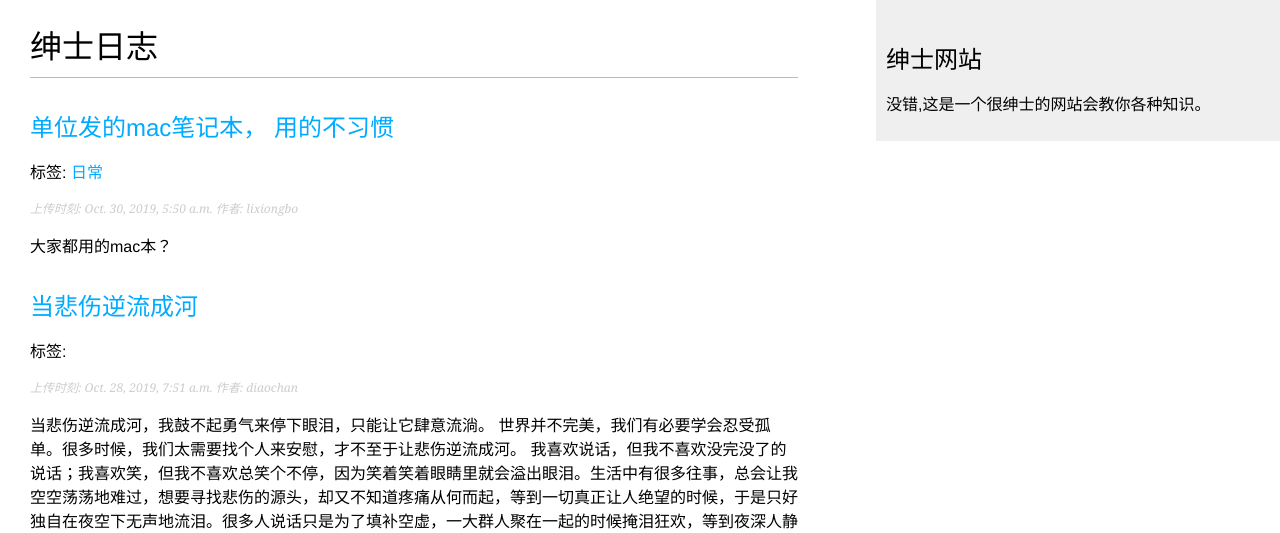
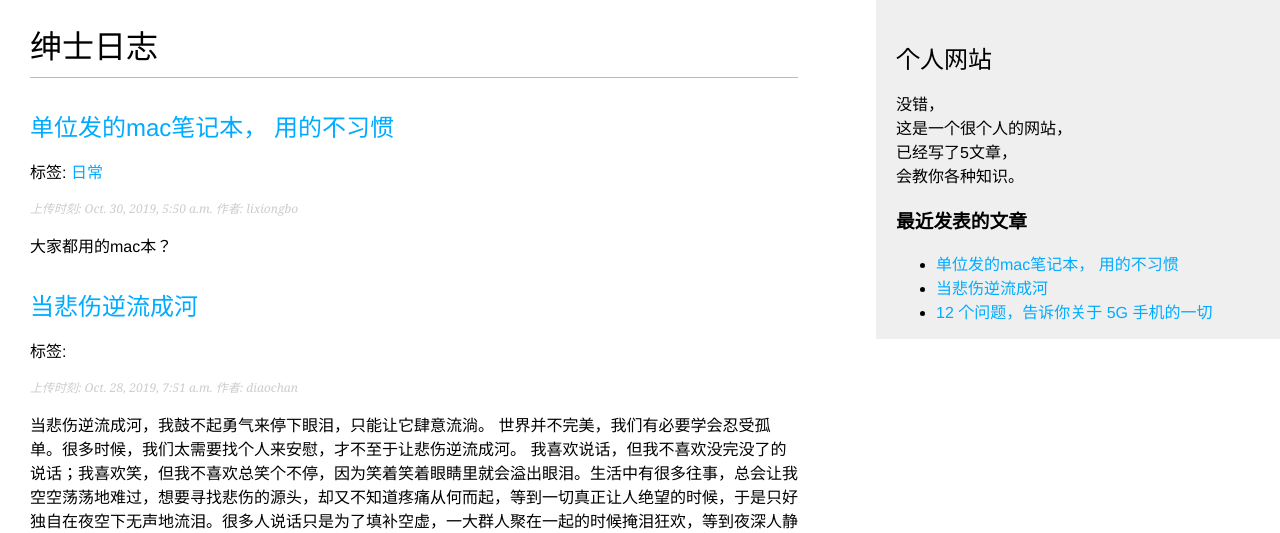
Before and after one commit to englishyj/mysite, a Django app: page /blog/ in a window 1280 px wide. Shown: the top 533 px of the page. Run offline with Django 3.2, Linux system fonts and the light colour scheme; data comes from the database, SQL or seed files in the repository; parts of the project's set-up code (start-up, migrations or seed data) failed here and were passed over.

Commit message:
update20191031

```diff
--- a/blog/static/css/blog.css
+++ b/blog/static/css/blog.css
@@ -29,7 +29,8 @@ h2 {
 #sidebar {
     float:right;
     width:30%;
-    padding:10px;
+    padding-top:10px;
+    padding-left:20px;
     background:#efefef;
     height:100%;
 }
--- a/blog/templates/blog/base.html
+++ b/blog/templates/blog/base.html
@@ -1,3 +1,4 @@
+{% load blog_tags %}
 {% load static %}
 
 <!DOCTYPE html>
@@ -13,8 +14,10 @@
     {% endblock %}
 </div>
 <div id="sidebar">
-    <h2>绅士网站 </h2>
-    <p>没错,这是一个很绅士的网站会教你各种知识。</p>
+    <h2>个人网站 </h2>
+    <p>没错，<br>这是一个很个人的网站，<br>已经写了{% total_posts %}文章，<br>会教你各种知识。</p>
+    <h3>最近发表的文章</h3>
+    {% show_latest_posts 3 %}
 </div>
 </body>
 </html>
--- /dev/null
+++ b/blog/templates/blog/post/latest_posts.html
@@ -0,0 +1,7 @@
+<ul>
+    {% for post in latest_posts %}
+        <li>
+        <a href="{{ post.get_absolute_url }}">{{ post.title }}</a>
+        </li>
+    {% endfor %}
+</ul>
--- /dev/null
+++ b/blog/templatetags/__init__.py
@@ -0,0 +1,16 @@
+# -*- coding: utf-8 -*-
+"""
+       .__                         .__
+______ |  |__   ____   ____   ____ |__|__  ___
+\____ \|  |  \ /  _ \_/ __ \ /    \|  \  \/  /
+|  |_> >   Y  (  <_> )  ___/|   |  \  |>    <
+|   __/|___|  /\____/ \___  >___|  /__/__/\_ \
+|__|        \/            \/     \/         \/
+@project:pywork
+@author:Phoenix
+@file:mysite
+@ide:PyCharm
+@time2:2019/10/31 10:12
+@month2:十月
+@email:datacraft@163.com
+"""
--- /dev/null
+++ b/blog/templatetags/blog_tags.py
@@ -0,0 +1,30 @@
+# -*- coding: utf-8 -*-
+"""
+       .__                         .__
+______ |  |__   ____   ____   ____ |__|__  ___
+\____ \|  |  \ /  _ \_/ __ \ /    \|  \  \/  /
+|  |_> >   Y  (  <_> )  ___/|   |  \  |>    <
+|   __/|___|  /\____/ \___  >___|  /__/__/\_ \
+|__|        \/            \/     \/         \/
+@project:pywork
+@author:Phoenix
+@file:mysite
+@ide:PyCharm
+@time2:2019/10/31 10:12
+@month2:十月
+@email:datacraft@163.com
+"""
+from django import template
+
+from blog.models import Post
+
+register=template.Library()
+
+@register.simple_tag
+def total_posts():
+    return Post.published.count()
+
+@register.inclusion_tag('blog/post/latest_posts.html')
+def show_latest_posts(count=5):
+    lastest_posts=Post.published.order_by('-publish')[:count]
+    return {'latest_posts':lastest_posts}
```
